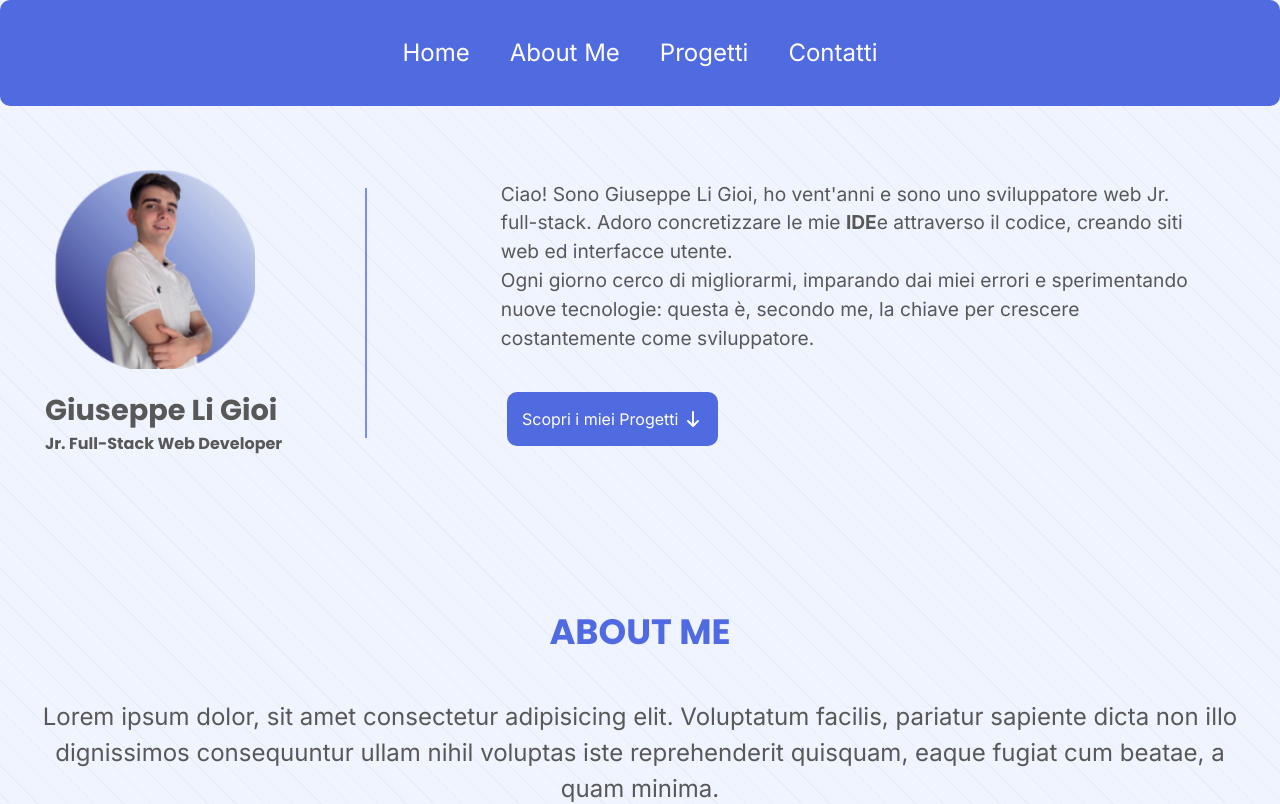
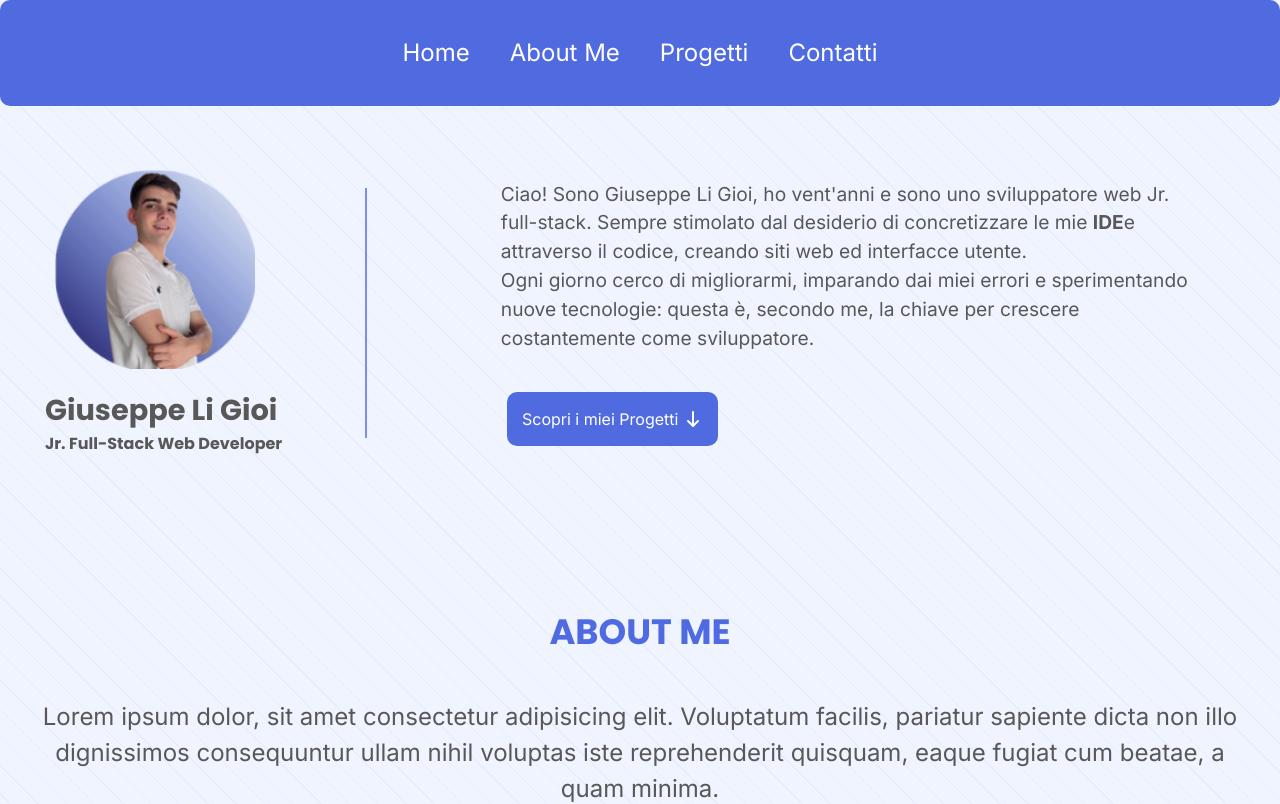
Before and after one commit to GiuseppeLiGioi/personal-portfolio, a React (Vite) app: page / in a window 1280 px wide. Shown: the top 804 px of the page. Built offline with nearby package versions, Linux system fonts and the light colour scheme.

Commit message:
changed. description in Hero component

```diff
--- a/src/Components/Hero.jsx
+++ b/src/Components/Hero.jsx
@@ -23,7 +23,7 @@ export default function Hero(){
             <div className="hero-divider"></div>
 
             <div className="container-hero-info">
-                <p>Ciao! Sono Giuseppe Li Gioi, ho vent'anni e sono uno sviluppatore web Jr. full-stack. Adoro concretizzare le mie <strong>IDE</strong>e attraverso il codice, creando siti web ed interfacce utente.<br />
+                <p>Ciao! Sono Giuseppe Li Gioi, ho vent'anni e sono uno sviluppatore web Jr. full-stack. Sempre stimolato dal desiderio di concretizzare le mie <strong>IDE</strong>e attraverso il codice, creando siti web ed interfacce utente.<br />
                    Ogni giorno cerco di migliorarmi, imparando dai miei errori e sperimentando nuove tecnologie: questa è, secondo me, la chiave per crescere costantemente come sviluppatore.
                 </p>
 
```
